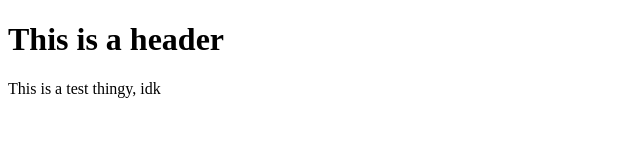
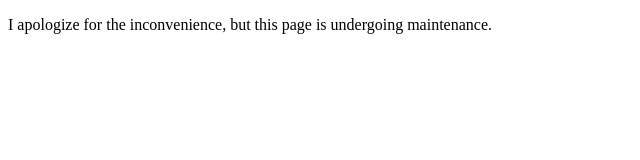
Before and after one commit to alecdenston/alecdenston.com, a plain HTML site: page index.html in a window 1280 px wide. Shown: the whole page, without its empty margins (0-640 px from the left). Drawn offline with Linux system fonts and the light colour scheme.

Commit message:
Update index.html

```diff
--- a/index.html
+++ b/index.html
@@ -5,7 +5,6 @@
         <link rel="stylesheet" type="text/css" href="theme.css">
 	</head>
 	<body>
-		<h1>This is a header</h1>
-		<p>This is a test thingy, idk</p>
+        <p>I apologize for the inconvenience, but this page is undergoing maintenance.</p>
 	</body>
 </html>
```
